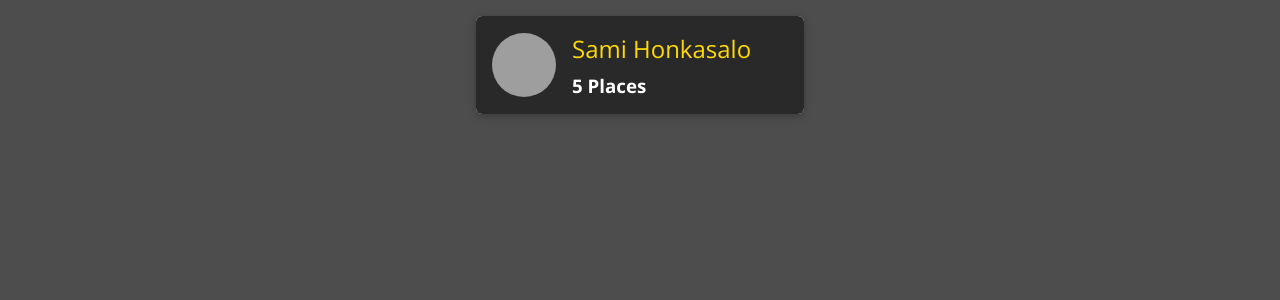
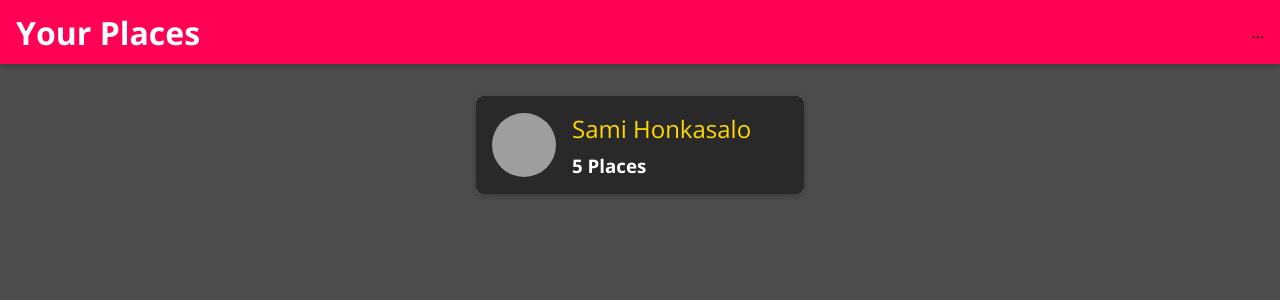
Before and after one commit to SamiHonkasalo/mern-frontend, a React (Create React App) app: page / in a window 1280 px wide. Shown: the top 300 px of the page. Built offline with nearby package versions, Linux system fonts and the light colour scheme; grey boxes are pictures that could not be loaded.

Commit message:
creating navigation

```diff
--- a/src/App.tsx
+++ b/src/App.tsx
@@ -2,10 +2,13 @@
 import { BrowserRouter as Router, Route, Redirect, Switch } from 'react-router-dom';
 import Users from './user/pages/Users';
 import NewPlace from './places/pages/NewPlace';
+import MainNavigation from './shared/components/navigation/MainNavigation';
 
 const App: React.FC = () => {
     return (
         <Router>
+            <MainNavigation />
+            <main>
                 <Switch>
                     <Route path="/" exact>
                         <Users />
@@ -15,6 +18,7 @@
                     </Route>
                     <Redirect to="/" />
                 </Switch>
+            </main>
         </Router>
     );
 };
--- /dev/null
+++ b/src/shared/components/navigation/MainHeader.css
@@ -0,0 +1,23 @@
+.main-header {
+    width: 100%;
+    height: 4rem;
+    display: flex;
+    align-items: center;
+    position: fixed;
+    top: 0;
+    left: 0;
+    background: #ff0055;
+    box-shadow: 0 2px 6px rgba(0, 0, 0, 0.26);
+    padding: 0 1rem;
+    z-index: 5;
+}
+
+main {
+    margin-top: 5rem;
+}
+
+@media (min-width: 768px) {
+    .main-header {
+        justify-content: space-between;
+    }
+}
--- /dev/null
+++ b/src/shared/components/navigation/MainHeader.tsx
@@ -0,0 +1,13 @@
+import React from 'react';
+
+import './MainHeader.css';
+
+interface Props {
+    children?: React.ReactNode;
+}
+
+const MainHeader = (props: Props) => {
+    return <header className="main-header">{props.children}</header>;
+};
+
+export default MainHeader;
--- /dev/null
+++ b/src/shared/components/navigation/MainNavigation.css
@@ -0,0 +1,45 @@
+.main-navigation__menu-btn {
+    width: 3rem;
+    height: 3rem;
+    background: transparent;
+    border: none;
+    display: flex;
+    flex-direction: column;
+    justify-content: space-around;
+    margin-right: 2rem;
+    cursor: pointer;
+}
+
+.main-navigation__menu-btn span {
+    display: block;
+    width: 3rem;
+    height: 2.5px;
+    background: white;
+}
+
+.main-navigation__title {
+    color: white;
+}
+
+.main-navigation__title a {
+    text-decoration: none;
+    color: white;
+}
+
+.main-navigation__header-nav {
+    display: none;
+}
+
+.main-navigation__drawer-nav {
+    height: 100%;
+}
+
+@media (min-width: 768px) {
+    .main-navigation__menu-btn {
+        display: none;
+    }
+
+    .main-navigation__header-nav {
+        display: block;
+    }
+}
--- /dev/null
+++ b/src/shared/components/navigation/MainNavigation.tsx
@@ -0,0 +1,25 @@
+import React from 'react';
+import { Link } from 'react-router-dom';
+
+import './MainNavigation.css';
+import MainHeader from './MainHeader';
+
+interface Props {}
+
+const MainNavigation = (props: Props) => {
+    return (
+        <MainHeader>
+            <button className="main-navigation__menu-btn">
+                <span />
+                <span />
+                <span />
+            </button>
+            <h1 className="main-navigation__title">
+                <Link to="/">Your Places</Link>
+            </h1>
+            <nav>...</nav>
+        </MainHeader>
+    );
+};
+
+export default MainNavigation;
--- a/src/user/components/UsersList.tsx
+++ b/src/user/components/UsersList.tsx
@@ -1,6 +1,7 @@
 import React from 'react';
 import './UsersList.css';
 import UserItem from './UserItem';
+import Card from '../../shared/components/UIElements/Card';
 
 interface Props {
     users: User[];
@@ -10,7 +11,9 @@
     if (users.length === 0) {
         return (
             <div className="center">
-                <h2>No users found</h2>
+                <Card>
+                    <h2>No users found</h2>
+                </Card>
             </div>
         );
     }
```
Also changed, not shown: src/shared/components/navigation/NavLinks.tsx (added, +19 -0 lines), src/shared/components/navigation/SideDrawer.tsx (added, +9 -0 lines), src/shared/components/navigation/NavLinks.css (added), src/shared/components/navigation/SideDrawer.css (added). Lines whose indentation alone changed are shown as unchanged.
